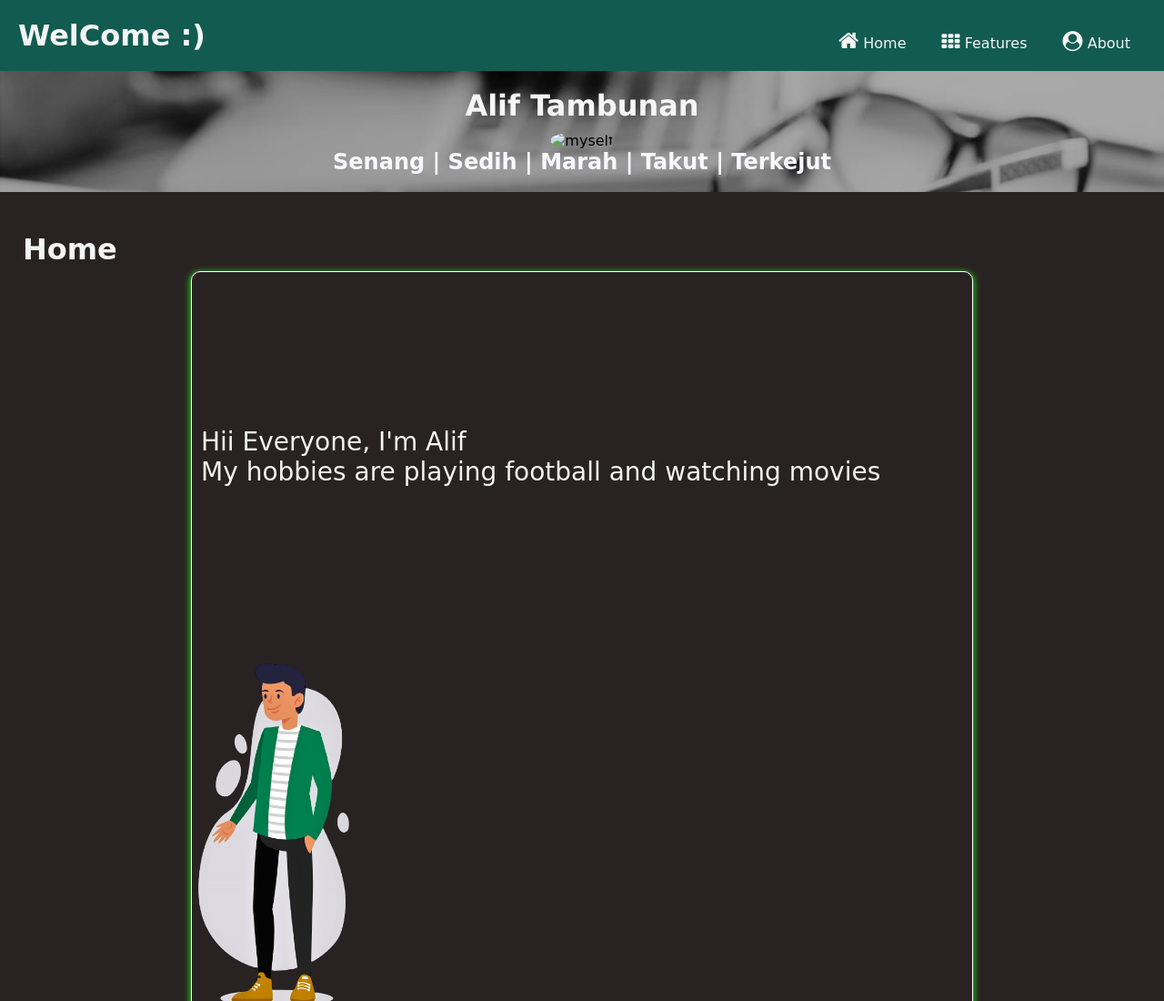
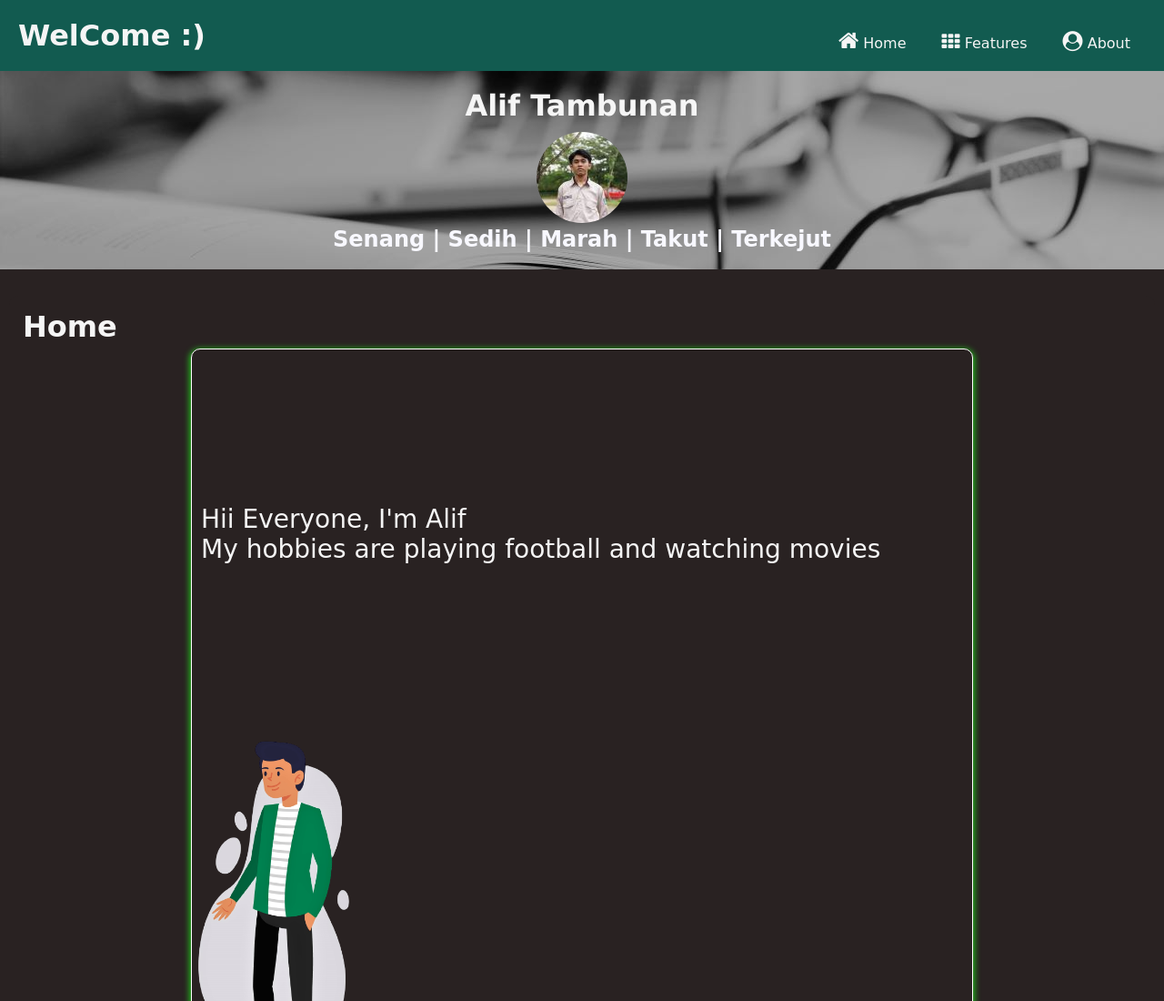
Before and after one commit to aliif11/Web-Belajar-1, a plain HTML site: page index.html in a window 1280 px wide. Shown: the top 1100 px of the page at 91% size. Drawn offline with Linux system fonts and the light colour scheme; files whose address does not match are found by name; a web font is replaced by a local one.

Commit message:
Update index.html

```diff
--- a/index.html
+++ b/index.html
@@ -41,7 +41,7 @@
     <br>
     <h1>Alif Tambunan</h1>
     <!-- <div id="features"></div> -->
-    <center><img src="../Project web akhir/asset/foto diri11.JPG" alt="myself"></center>
+    <center><img src="asset/foto diri11.JPG" alt="myself"></center>
     <h2 id="home">Senang | Sedih | Marah | Takut | Terkejut</h2>
     <br>
   </div>
```
